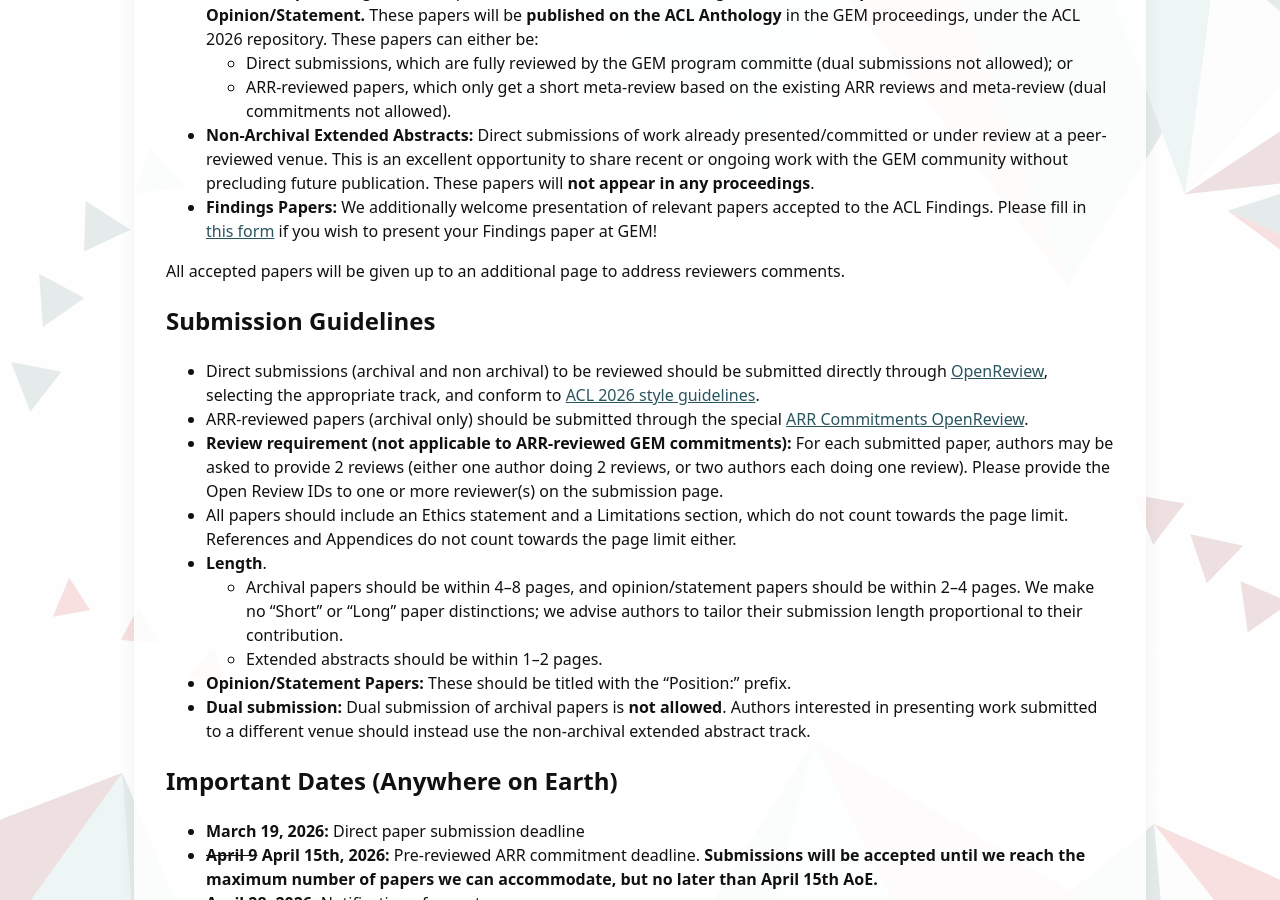
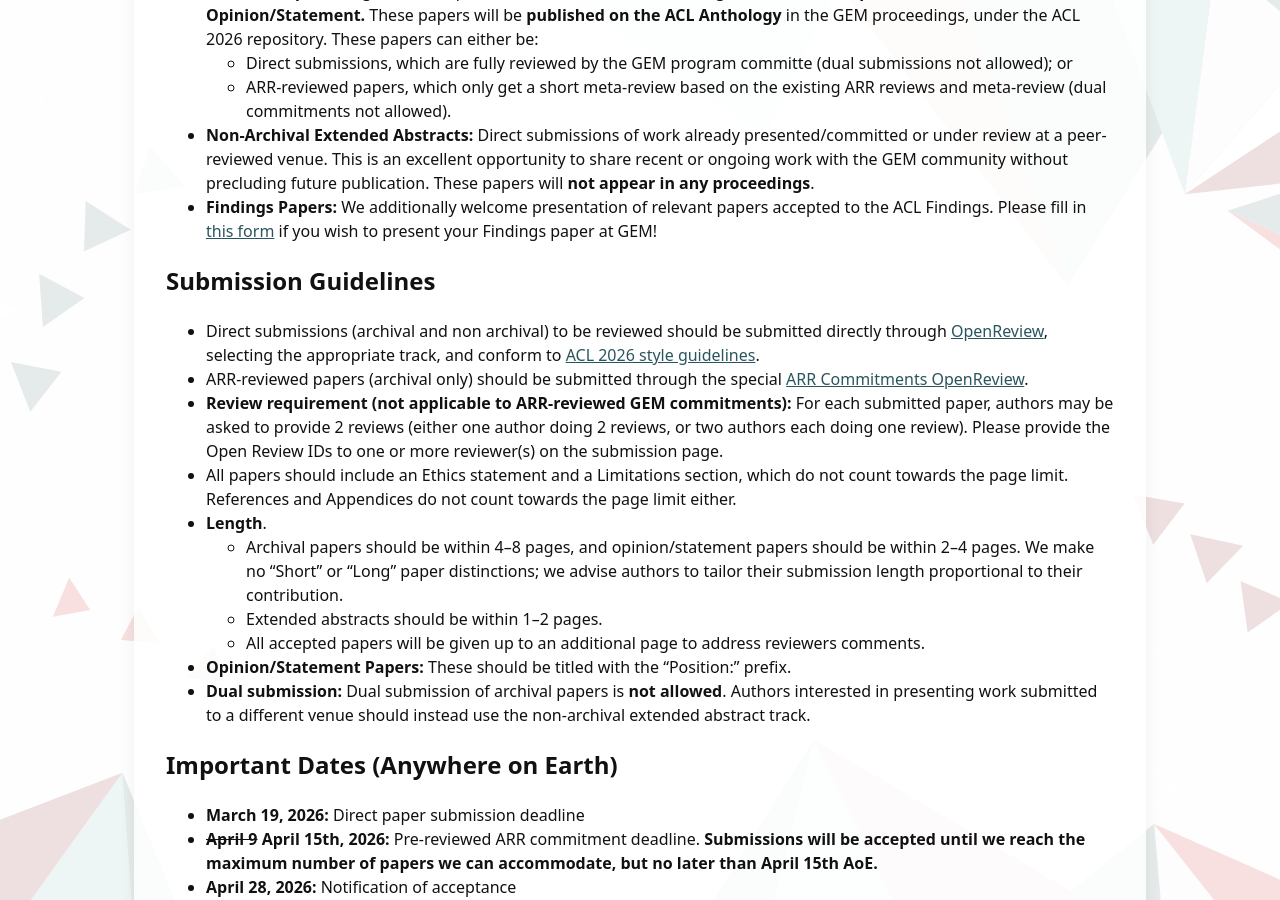
Before and after one commit to GEM-workshop/gem-workshop.github.io, a Jekyll site: the page built from index.md, in a window 1280 px wide and 900 px high, scrolled down 4497 px. Built offline with Jekyll 4.4.1, drawn with Linux system fonts in a browser that asks for light colours; part of the change alters nothing that is shown.

```diff
--- a/index.md
+++ b/index.md
@@ -101,8 +101,6 @@ Submissions can take any of the following forms:
 * **Non-Archival Extended Abstracts:** Direct submissions of work already presented/committed or under review at a peer-reviewed venue. This is an excellent opportunity to share recent or ongoing work with the GEM community without precluding future publication. These papers will **not appear in any proceedings**.
 * **Findings Papers:** We additionally welcome presentation of relevant papers accepted to the ACL Findings. Please fill in [this form](https://docs.google.com/forms/d/e/1FAIpQLSfyL8EQX5tEbuDlOr-L9GdVNFfYzQ7qwwgS3nriw0qD8SjL4g/viewform?usp=dialog) if you wish to present your Findings paper at GEM!
 
-All accepted papers will be given up to an additional page to address reviewers comments.
-
 ## **Submission Guidelines**
 
 * Direct submissions (archival and non archival) to be reviewed should be submitted directly through [OpenReview](https://openreview.net/group?id=aclweb.org/ACL/2026/Workshop/GEM#tab-your-consoles), selecting the appropriate track, and conform to [ACL 2026 style guidelines](https://2026.aclweb.org/calls/main_conference_papers/#paper-submission-details).
@@ -112,8 +110,10 @@ All accepted papers will be given up to an additional page to address reviewers
 * **Length**.
   * Archival papers should be within 4–8 pages, and opinion/statement papers should be within 2–4 pages. We make no “Short” or “Long” paper distinctions; we advise authors to tailor their submission length proportional to their contribution.
   * Extended abstracts should be within 1–2 pages.
+  * All accepted papers will be given up to an additional page to address reviewers comments.
 * **Opinion/Statement Papers:** These should be titled with the “Position:” prefix.
 * **Dual submission:** Dual submission of archival papers is **not allowed**. Authors interested in presenting work submitted to a different venue should instead use the non-archival extended abstract track.
+
 
 ## **Important Dates (Anywhere on Earth)**
 
```
